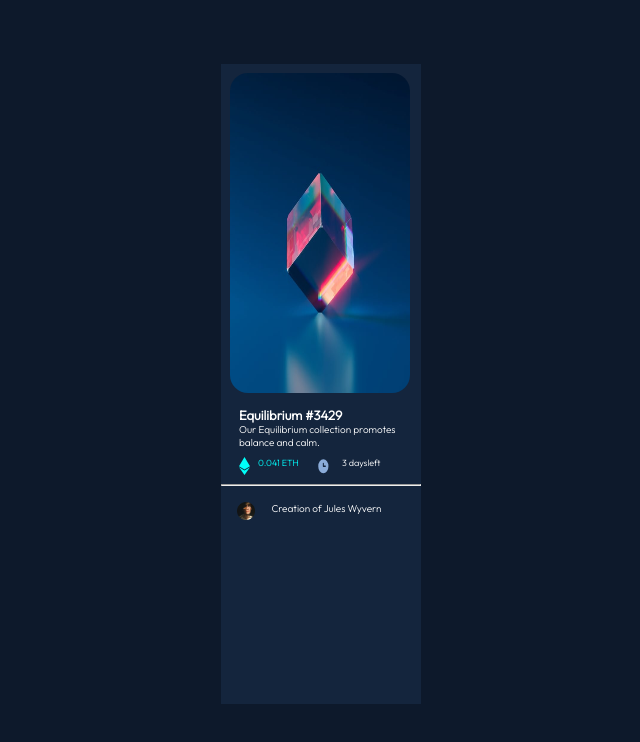
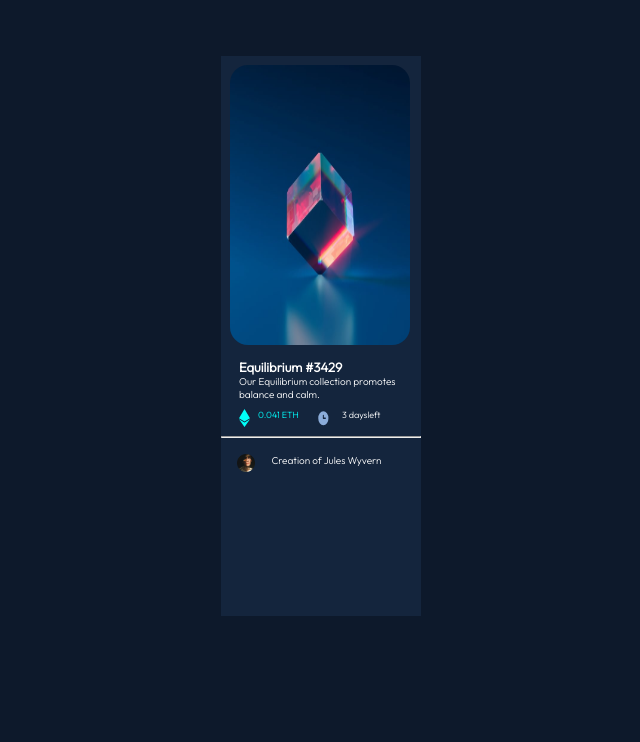
Before and after one commit to Daniel-C-Igbokwe/nft-preview-card-component, a plain HTML site: page index.html in a window 1280 px wide. Shown: the whole page, without its empty margins (299-939 px from the left). Drawn offline with Linux system fonts and the light colour scheme.

Commit message:
Second commit

```diff
--- a/scss/style.scss
+++ b/scss/style.scss
@@ -21,7 +21,7 @@ body {
 .container {
   background-color: hsl(216, 50%, 16%);
   // position: absolute;
-  height: 80vh;
+  height: 70vh;
   width: 200px;
   margin: 0 auto;
   transform: translate( -10%, 10%);
@@ -94,7 +94,7 @@ article p {
 // BOTTOM
 .bottom {
   font-size: 10px;
-  padding: 1rem 0rem 0rem 1rem;
+  padding: 1rem 0rem 1rem 1rem;
   display: flex;
 }
 
```
Also changed, not shown: css/style.css.
